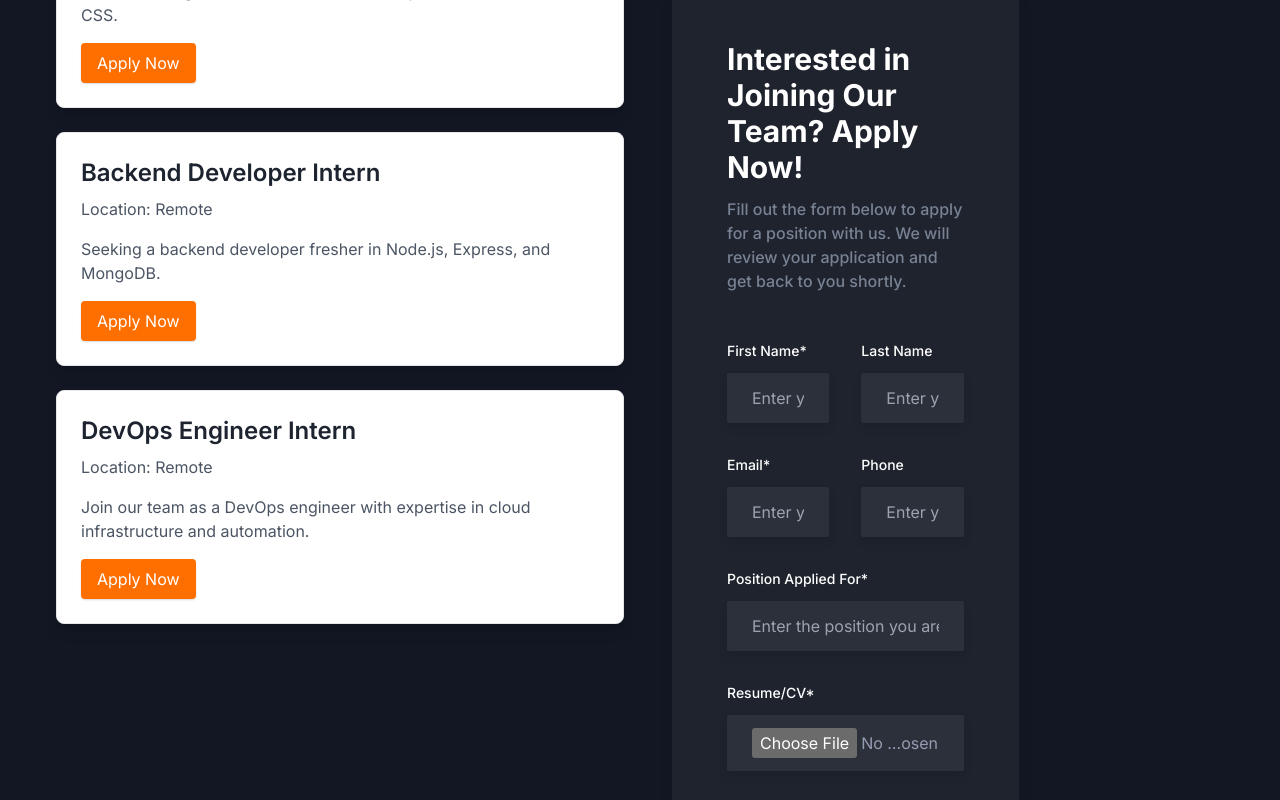
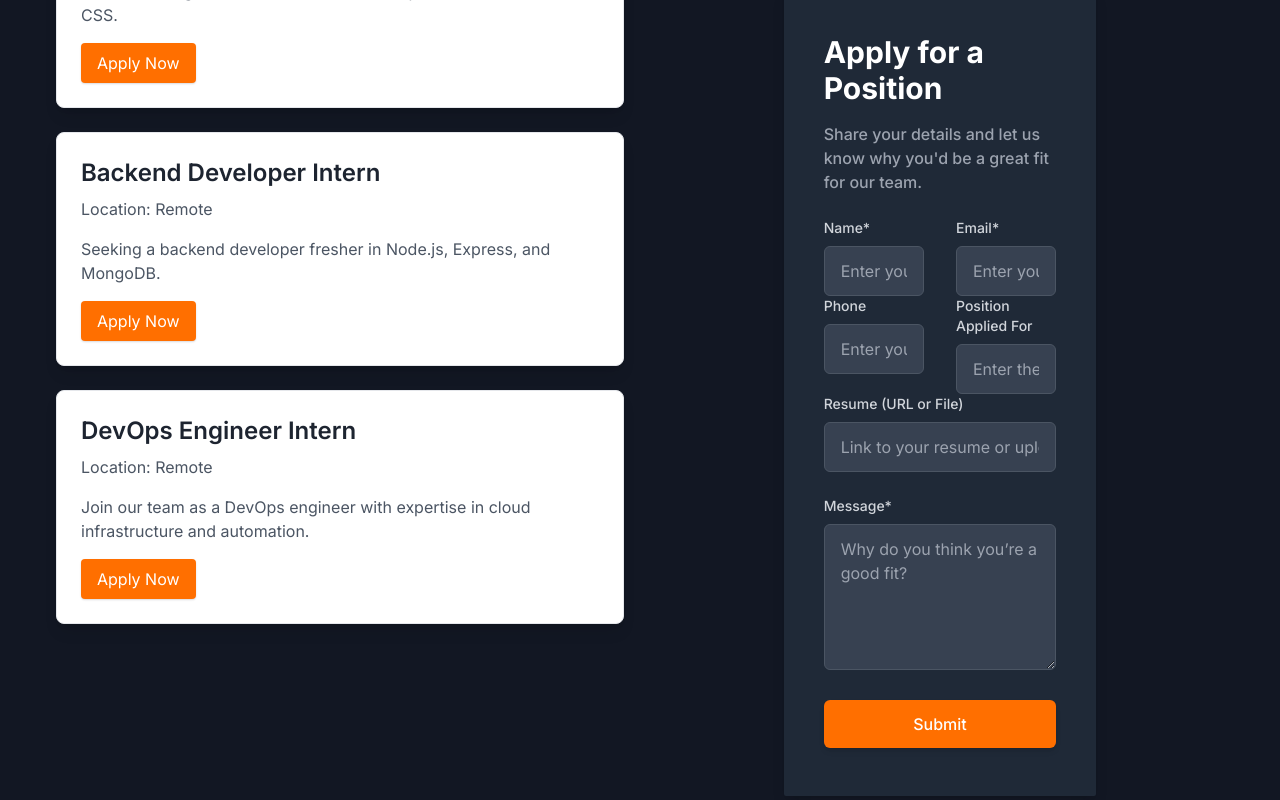
Before and after one commit to dnyaneshwarshekade/agnibyte, a Next.js app: page /career in a window 1280 px wide. Shown: the part 620-1420 px from the top of the page. Built offline with nearby package versions, Linux system fonts and the light colour scheme.

Commit message:
form error

```diff
--- a/src/components/Career/CareerForm.tsx
+++ b/src/components/Career/CareerForm.tsx
@@ -1,120 +1,97 @@
-// src/components/Carrier/index.tsx
 'use client';
 
 import { useState } from 'react';
 import emailjs from 'emailjs-com';
 
-const Carrier = () => {
+const CareerForm = () => {
   const [formData, setFormData] = useState({
-    firstName: "",
-    lastName: "",
-    email: "",
-    phone: "",
-    position: "",
-    resume: null,
-    coverLetter: "",
+    name: '',
+    email: '',
+    phone: '',
+    position: '',
+    resume: '',
+    message: '',
   });
   const [isSubmitting, setIsSubmitting] = useState(false);
-  const [submissionStatus, setSubmissionStatus] = useState("");
+  const [submissionStatus, setSubmissionStatus] = useState('');
 
-  const handleChange = (e) => {
-    const { name, value, type, files } = e.target;
-    if (type === 'file') {
-      setFormData({ ...formData, [name]: files[0] });
-    } else {
+  const handleChange = (e: React.ChangeEvent<HTMLInputElement | HTMLTextAreaElement | HTMLSelectElement>) => {
+    const { name, value } = e.target;
     setFormData({ ...formData, [name]: value });
+  };
+
+  const handleSubmit = async (e: React.FormEvent<HTMLFormElement>) => {
+    e.preventDefault();
+    setIsSubmitting(true);
+
+    // Prepare form data to send
+    const formDataToSend = {
+      name: formData.name,
+      email: formData.email,
+      phone: formData.phone,
+      position: formData.position,
+      resume: formData.resume,
+      message: formData.message,
+    };
+
+    try {
+      await emailjs.send(
+        process.env.NEXT_PUBLIC_EMAILJS_SERVICE_ID!,
+        process.env.NEXT_PUBLIC_EMAILJS_TEMPLATE_ID!,
+        formDataToSend,
+        process.env.NEXT_PUBLIC_EMAILJS_USER_ID!
+      );
+
+      setSubmissionStatus('Success! Your application has been sent.');
+      setFormData({
+        name: '',
+        email: '',
+        phone: '',
+        position: '',
+        resume: '',
+        message: '',
+      });
+    } catch (error) {
+      console.error('Error sending email:', error);
+      setSubmissionStatus('Error! Something went wrong.');
+    } finally {
+      setIsSubmitting(false);
     }
   };
 
-  const handleSubmit = (e) => {
-    e.preventDefault();
-    setIsSubmitting(true);
-
-    const formDataToSend = new FormData();
-    Object.keys(formData).forEach((key) => {
-      formDataToSend.append(key, formData[key]);
-    });
-
-    emailjs
-      .sendForm(
-        "service_hwazdoc", // Replace with your EmailJS service ID
-        "template_yh0usi9", // Replace with your EmailJS template ID
-        formDataToSend,
-        "znjqESE0zbacVRTYs" // Replace with your EmailJS user ID
-      )
-      .then(
-        (result) => {
-          setSubmissionStatus("Success! Your application has been submitted.");
-          setFormData({
-            firstName: "",
-            lastName: "",
-            email: "",
-            phone: "",
-            position: "",
-            resume: null,
-            coverLetter: "",
-          });
-        },
-        (error) => {
-          setSubmissionStatus("Error! Something went wrong.");
-        }
-      )
-      .finally(() => {
-        setIsSubmitting(false);
-      });
-  };
-
   return (
-    <section id="carrier" className="overflow-hidden py-16 md:py-20 lg:py-28">
-      <div className="container">
-        <div className="-mx-4 flex flex-wrap">
-          <div className="w-full px-4 lg:w-7/12 xl:w-8/12">
+    <section id="career-form" className="overflow-hidden py-16 md:py-20 lg:py-28">
+      <div className="container mx-auto px-4">
+        <div className="flex flex-wrap justify-center">
+          <div className="w-full md:w-8/12 lg:w-7/12">
             <div
-              className="mb-12 rounded-sm bg-white px-8 py-11 shadow-three dark:bg-gray-dark sm:p-[55px] lg:mb-5 lg:px-8 xl:p-[55px]"
+              className="mb-12 rounded-sm bg-white px-6 py-8 shadow-lg dark:bg-gray-800 sm:px-8 sm:py-10 lg:mb-8 lg:px-8 xl:px-10 xl:py-12"
               data-wow-delay=".15s"
             >
-              <h2 className="mb-3 text-2xl font-bold text-black dark:text-white sm:text-3xl lg:text-2xl xl:text-3xl">
-                Interested in Joining Our Team? Apply Now!
+              <h2 className="mb-4 text-2xl font-bold text-black dark:text-white sm:text-3xl lg:text-2xl xl:text-3xl">
+                Apply for a Position
               </h2>
-              <p className="mb-12 text-base font-medium text-body-color">
-                Fill out the form below to apply for a position with us. We will review your application and get back to you shortly.
+              <p className="mb-6 text-base font-medium text-gray-600 dark:text-gray-400">
+                Share your details and let us know why you'd be a great fit for our team.
               </p>
               <form onSubmit={handleSubmit}>
-                <div className="-mx-4 flex flex-wrap">
-                  <div className="w-full px-4 md:w-1/2">
-                    <div className="mb-8">
-                      <label htmlFor="firstName" className="mb-3 block text-sm font-medium text-dark dark:text-white">
-                        First Name*
+                <div className="flex flex-wrap -mx-4">
+                  <div className="w-full px-4 mb-6 md:w-1/2 md:mb-0">
+                    <label htmlFor="name" className="block mb-2 text-sm font-medium text-gray-700 dark:text-gray-300">
+                      Name*
                     </label>
                     <input
                       type="text"
-                        name="firstName"
-                        value={formData.firstName}
+                      name="name"
+                      value={formData.name}
                       onChange={handleChange}
-                        placeholder="Enter your first name"
-                        className="border-stroke w-full rounded-sm border bg-[#f8f8f8] px-6 py-3 text-base text-body-color outline-none focus:border-primary dark:border-transparent dark:bg-[#2C303B] dark:text-body-color-dark dark:shadow-two dark:focus:border-primary dark:focus:shadow-none"
+                      placeholder="Enter your name"
+                      className="w-full rounded-md border border-gray-300 bg-gray-100 px-4 py-3 text-base text-gray-900 outline-none focus:border-primary dark:border-gray-600 dark:bg-gray-700 dark:text-gray-200 dark:focus:border-primary"
                       required
                     />
                   </div>
-                  </div>
-                  <div className="w-full px-4 md:w-1/2">
-                    <div className="mb-8">
-                      <label htmlFor="lastName" className="mb-3 block text-sm font-medium text-dark dark:text-white">
-                        Last Name
-                      </label>
-                      <input
-                        type="text"
-                        name="lastName"
-                        value={formData.lastName}
-                        onChange={handleChange}
-                        placeholder="Enter your last name"
-                        className="border-stroke w-full rounded-sm border bg-[#f8f8f8] px-6 py-3 text-base text-body-color outline-none focus:border-primary dark:border-transparent dark:bg-[#2C303B] dark:text-body-color-dark dark:shadow-two dark:focus:border-primary dark:focus:shadow-none"
-                      />
-                    </div>
-                  </div>
-                  <div className="w-full px-4 md:w-1/2">
-                    <div className="mb-8">
-                      <label htmlFor="email" className="mb-3 block text-sm font-medium text-dark dark:text-white">
+                  <div className="w-full px-4 mb-6 md:w-1/2 md:mb-0">
+                    <label htmlFor="email" className="block mb-2 text-sm font-medium text-gray-700 dark:text-gray-300">
                       Email*
                     </label>
                     <input
@@ -123,14 +100,12 @@ const Carrier = () => {
                       value={formData.email}
                       onChange={handleChange}
                       placeholder="Enter your email"
-                        className="border-stroke w-full rounded-sm border bg-[#f8f8f8] px-6 py-3 text-base text-body-color outline-none focus:border-primary dark:border-transparent dark:bg-[#2C303B] dark:text-body-color-dark dark:shadow-two dark:focus:border-primary dark:focus:shadow-none"
+                      className="w-full rounded-md border border-gray-300 bg-gray-100 px-4 py-3 text-base text-gray-900 outline-none focus:border-primary dark:border-gray-600 dark:bg-gray-700 dark:text-gray-200 dark:focus:border-primary"
                       required
                     />
                   </div>
-                  </div>
-                  <div className="w-full px-4 md:w-1/2">
-                    <div className="mb-8">
-                      <label htmlFor="phone" className="mb-3 block text-sm font-medium text-dark dark:text-white">
+                  <div className="w-full px-4 mb-6 md:w-1/2 md:mb-0">
+                    <label htmlFor="phone" className="block mb-2 text-sm font-medium text-gray-700 dark:text-gray-300">
                       Phone
                     </label>
                     <input
@@ -139,68 +114,62 @@ const Carrier = () => {
                       value={formData.phone}
                       onChange={handleChange}
                       placeholder="Enter your phone number"
-                        className="border-stroke w-full rounded-sm border bg-[#f8f8f8] px-6 py-3 text-base text-body-color outline-none focus:border-primary dark:border-transparent dark:bg-[#2C303B] dark:text-body-color-dark dark:shadow-two dark:focus:border-primary dark:focus:shadow-none"
+                      className="w-full rounded-md border border-gray-300 bg-gray-100 px-4 py-3 text-base text-gray-900 outline-none focus:border-primary dark:border-gray-600 dark:bg-gray-700 dark:text-gray-200 dark:focus:border-primary"
                     />
                   </div>
-                  </div>
-                  <div className="w-full px-4">
-                    <div className="mb-8">
-                      <label htmlFor="position" className="mb-3 block text-sm font-medium text-dark dark:text-white">
-                        Position Applied For*
+                  <div className="w-full px-4 mb-6 md:w-1/2 md:mb-0">
+                    <label htmlFor="position" className="block mb-2 text-sm font-medium text-gray-700 dark:text-gray-300">
+                      Position Applied For
                     </label>
                     <input
                       type="text"
                       name="position"
                       value={formData.position}
                       onChange={handleChange}
-                        placeholder="Enter the position you are applying for"
-                        className="border-stroke w-full rounded-sm border bg-[#f8f8f8] px-6 py-3 text-base text-body-color outline-none focus:border-primary dark:border-transparent dark:bg-[#2C303B] dark:text-body-color-dark dark:shadow-two dark:focus:border-primary dark:focus:shadow-none"
-                        required
+                      placeholder="Enter the position"
+                      className="w-full rounded-md border border-gray-300 bg-gray-100 px-4 py-3 text-base text-gray-900 outline-none focus:border-primary dark:border-gray-600 dark:bg-gray-700 dark:text-gray-200 dark:focus:border-primary"
                     />
                   </div>
-                  </div>
-                  <div className="w-full px-4">
-                    <div className="mb-8">
-                      <label htmlFor="resume" className="mb-3 block text-sm font-medium text-dark dark:text-white">
-                        Resume/CV*
+                  <div className="w-full px-4 mb-6">
+                    <label htmlFor="resume" className="block mb-2 text-sm font-medium text-gray-700 dark:text-gray-300">
+                      Resume (URL or File)
                     </label>
                     <input
-                        type="file"
+                      type="text"
                       name="resume"
+                      value={formData.resume}
                       onChange={handleChange}
-                        className="border-stroke w-full rounded-sm border bg-[#f8f8f8] px-6 py-3 text-base text-body-color outline-none focus:border-primary dark:border-transparent dark:bg-[#2C303B] dark:text-body-color-dark dark:shadow-two dark:focus:border-primary dark:focus:shadow-none"
-                        required
+                      placeholder="Link to your resume or upload"
+                      className="w-full rounded-md border border-gray-300 bg-gray-100 px-4 py-3 text-base text-gray-900 outline-none focus:border-primary dark:border-gray-600 dark:bg-gray-700 dark:text-gray-200 dark:focus:border-primary"
                     />
                   </div>
-                  </div>
-                  <div className="w-full px-4">
-                    <div className="mb-8">
-                      <label htmlFor="coverLetter" className="mb-3 block text-sm font-medium text-dark dark:text-white">
-                        Cover Letter
+                  <div className="w-full px-4 mb-6">
+                    <label htmlFor="message" className="block mb-2 text-sm font-medium text-gray-700 dark:text-gray-300">
+                      Message*
                     </label>
                     <textarea
-                        name="coverLetter"
+                      name="message"
                       rows={5}
-                        value={formData.coverLetter}
+                      value={formData.message}
                       onChange={handleChange}
-                        placeholder="Your cover letter..."
-                        className="border-stroke w-full resize-none rounded-sm border bg-[#f8f8f8] px-6 py-3 text-base text-body-color outline-none focus:border-primary dark:border-transparent dark:bg-[#2C303B] dark:text-body-color-dark dark:shadow-two dark:focus:border-primary dark:focus:shadow-none"
+                      placeholder="Why do you think you’re a good fit?"
+                      className="w-full rounded-md border border-gray-300 bg-gray-100 px-4 py-3 text-base text-gray-900 outline-none focus:border-primary dark:border-gray-600 dark:bg-gray-700 dark:text-gray-200 dark:focus:border-primary"
+                      required
                     ></textarea>
-                    </div>
                   </div>
                   <div className="w-full px-4">
                     <button
                       type="submit"
-                      className="rounded-sm bg-primary px-9 py-4 text-base font-medium text-white shadow-submit duration-300 hover:bg-primary/90 dark:shadow-submit-dark"
+                      className="w-full rounded-md bg-primary px-6 py-3 text-base font-medium text-white shadow-md hover:bg-primary-dark focus:outline-none focus:ring-2 focus:ring-primary dark:bg-primary-dark dark:hover:bg-primary-light dark:focus:ring-primary"
                       disabled={isSubmitting}
                     >
-                      {isSubmitting ? "Submitting..." : "Submit Application"}
+                      {isSubmitting ? "Submitting..." : "Submit"}
                     </button>
                   </div>
                 </div>
               </form>
               {submissionStatus && (
-                <div className="mt-4 text-center text-base font-medium text-body-color">
+                <div className="mt-6 text-center text-base font-medium text-gray-700 dark:text-gray-400">
                   {submissionStatus}
                 </div>
               )}
@@ -212,4 +181,4 @@ const Carrier = () => {
   );
 };
 
-export default Carrier;
+export default CareerForm;
```
Lines whose indentation alone changed are shown as unchanged.
